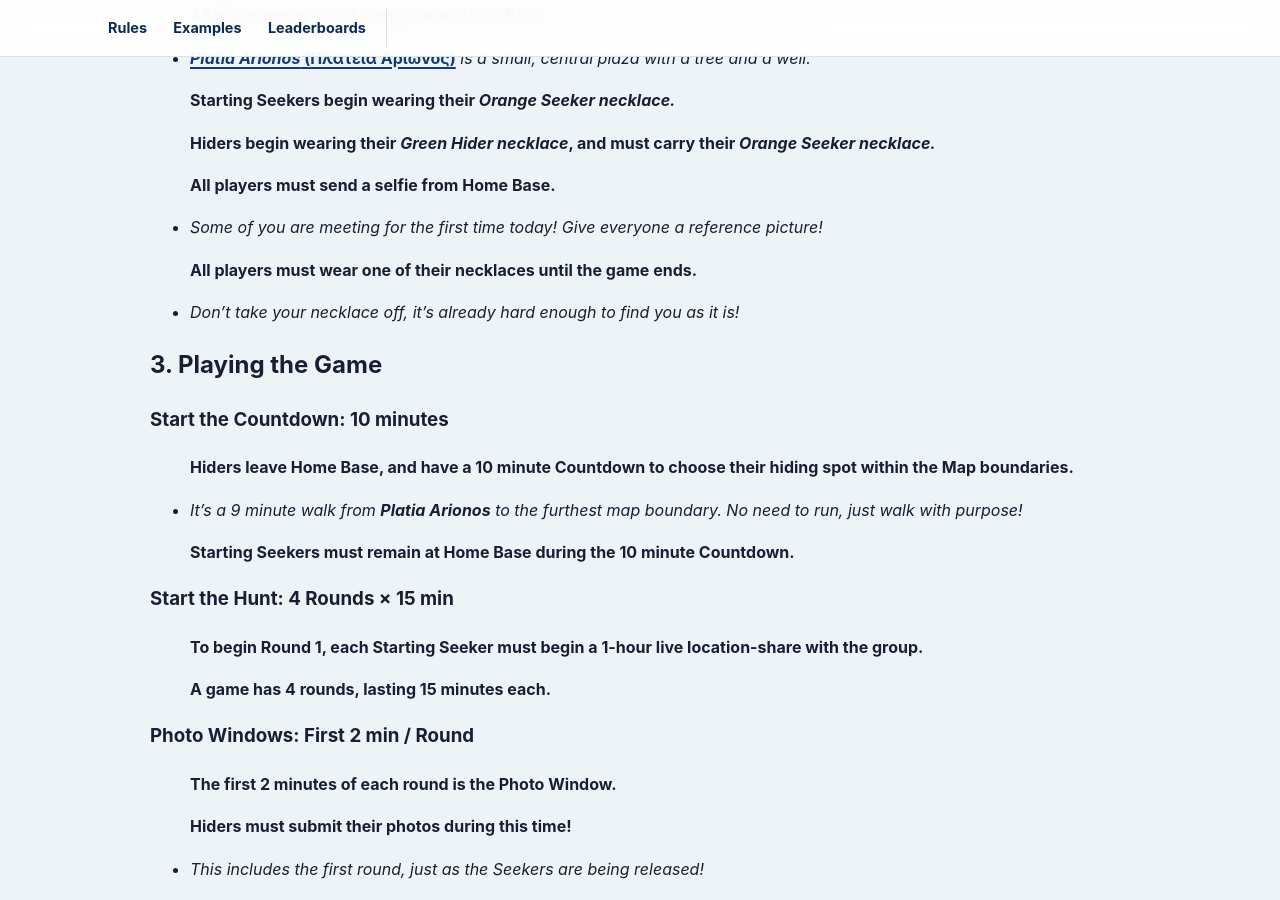
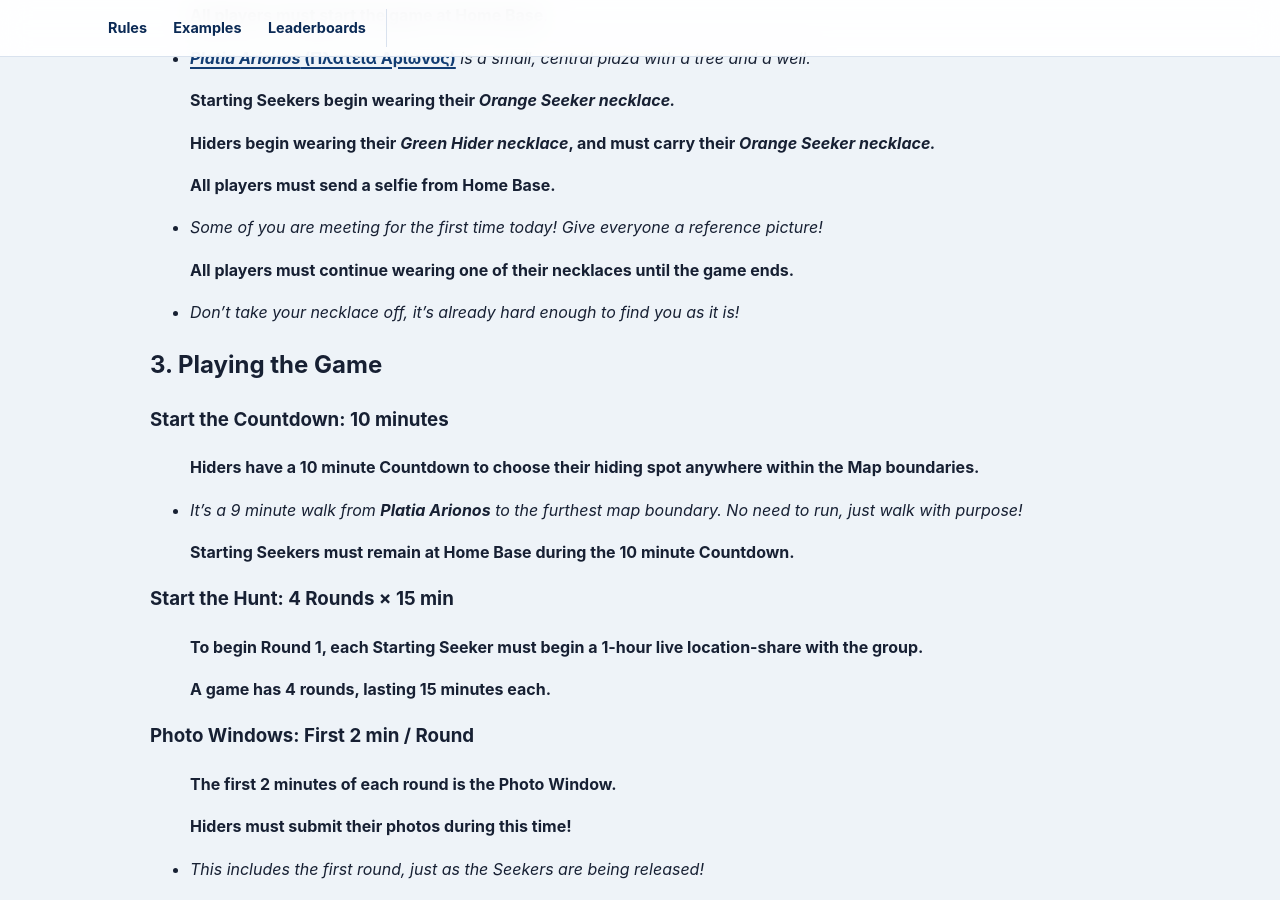
Before and after one commit to mmaxin/hide-and-seek-game, a Jekyll site: the page built from rules.md, in a window 1280 px wide and 900 px high, scrolled down 2869 px. Built offline with Jekyll 4.4.1, drawn with Linux system fonts in a browser that asks for light colours; our own code applies the rules of GitHub Pages for plain Markdown files; some of the changed text lies outside the part shown.

Commit message:
Update rules.md

```diff
--- a/rules.md
+++ b/rules.md
@@ -28,6 +28,9 @@
 > **All surviving Hiders win the game, regardless of score!**
 
 > **Otherwise, score the most points to win!**
+
+
+
 ### Hiders
 
 
@@ -133,7 +136,7 @@
 
 
 
-> **All players must wear one of their necklaces until the game ends.**
+> **All players must continue wearing one of their necklaces until the game ends.**
 
 - *Don't take your necklace off, it's already hard enough to find you as it is!*
 
@@ -144,7 +147,7 @@
 ### Start the Countdown: 10 minutes
 
 
-> **Hiders leave Home Base, and have a 10 minute Countdown to choose their hiding spot within the Map boundaries.**
+> **Hiders have a 10 minute Countdown to choose their hiding spot anywhere within the Map boundaries.**
 
 - *It's a 9 minute walk from **Platia Arionos** to the furthest map boundary. No need to run, just walk with purpose!*
 
```
Also changed, not shown: other parts of rules.md (+2 -2 lines).
